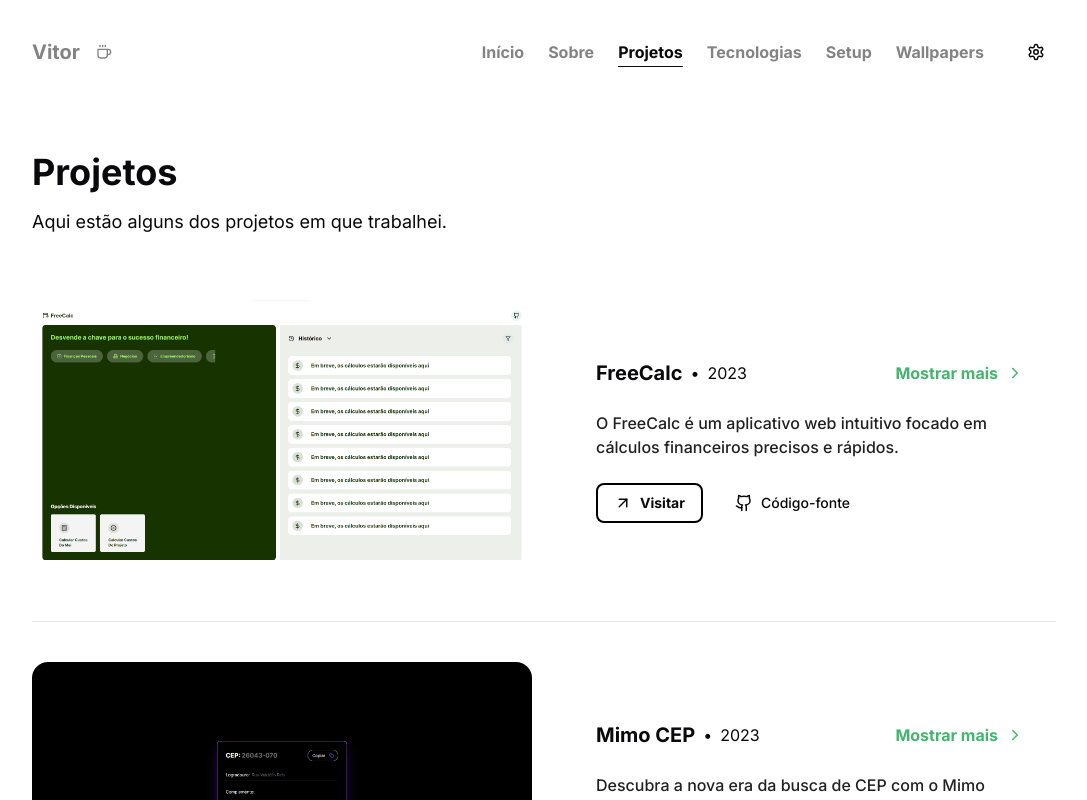
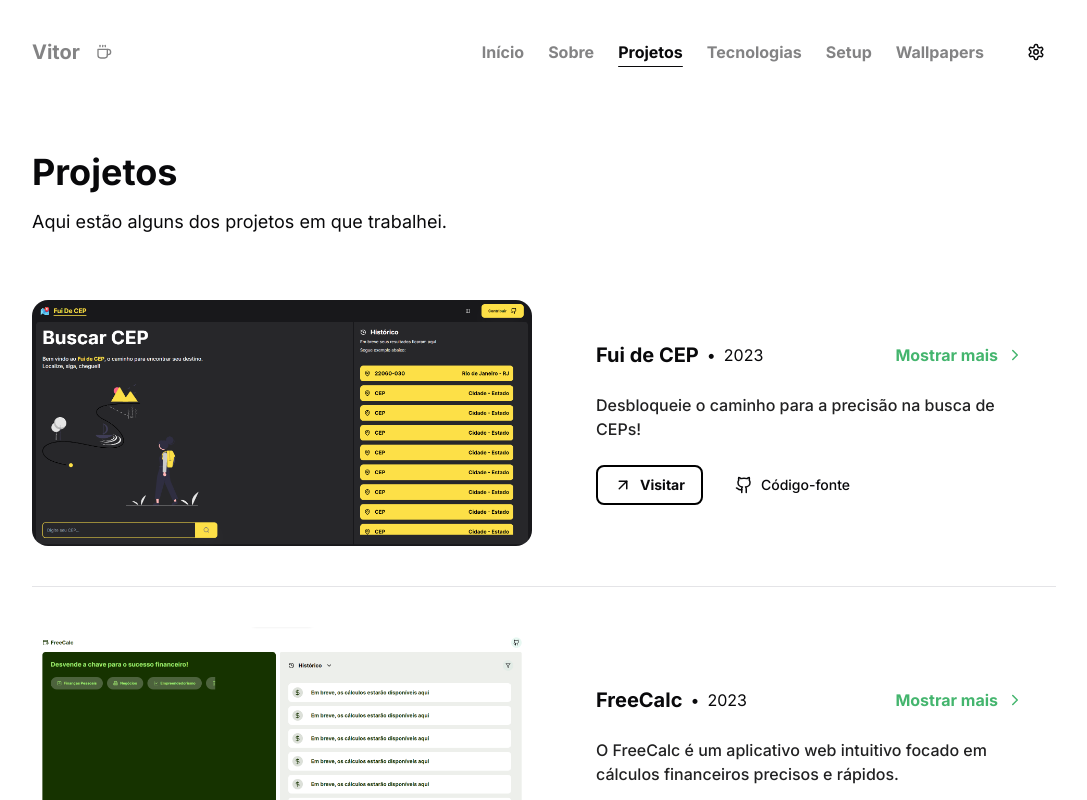
Before and after one commit to euvitordev/meu-portifolio, a Next.js app: page /projetos in a window 1280 px wide. Shown: the top 800 px of the page, without its empty margins (96-1183 px from the left). Built offline with nearby package versions, Linux system fonts and the light colour scheme.

Commit message:
Update: Adjusting project base and adding the "Fui de CEP" project

```diff
--- a/src/app/projetos/mimo-cep/page.tsx
+++ b/src/app/projetos/fui-de-cep/page.tsx
@@ -1,43 +1,42 @@
 import Header from "@/components/header/header";
 import { ChevronLeft, ChevronRight, Github } from "lucide-react";
 import Image from "next/image";
-import ImageHome from "../../../../public/images/mimo-cep.png";
-import ImagePage from "../../../../public/images/mimo-cep.png";
+import ImageFuiDeCep from "../../../public/images/fui-de-cep.png";
 import Link from "next/link";
 
 export default function Projeto() {
   const projectHeader = [
     {
-      title: "Mimo CEP",
-      description: "Descubra a nova era da busca de CEP com o Mimo CEP.",
-      link: "https://mimo-cep.vercel.app/",
-      linkGithub: "https://github.com/euvitordev/mimo-cep",
+      title: "Fui de CEP",
+      description: "Desbloqueie o caminho para a precisão na busca de CEPs!",
+      imagePreview: ImageFuiDeCep,
+      link: "https://fui-de-cep.vercel.app/",
+      linkGithub: "https://github.com/euvitordev/fui-de-cep",
       nameVisit: "Visitar",
+      nameDeploy: "Código-fonte",
       data: "2023",
-      linkPage: "/projetos/mimo-cep",
-      nameDeploy: "Código-fonte",
+      linkPage: "/projetos/fui-de-cep",
     },
   ];
   const projectMain = [
     {
-      image: ImageHome,
-      description:
-        "Visualização da versão web do aplicativo, que inclui a página inicial com opções disponíveis e o histórico de cálculos realizados.",
-    },
-    {
-      image: ImagePage,
+      image: ImageFuiDeCep,
       description: "Em breve, a descrição estará disponível.",
     },
     {
-      image: ImagePage,
+      image: ImageFuiDeCep,
       description: "Em breve, a descrição estará disponível.",
     },
     {
-      image: ImagePage,
+      image: ImageFuiDeCep,
       description: "Em breve, a descrição estará disponível.",
     },
     {
-      image: ImagePage,
+      image: ImageFuiDeCep,
+      description: "Em breve, a descrição estará disponível.",
+    },
+    {
+      image: ImageFuiDeCep,
       description: "Em breve, a descrição estará disponível.",
     },
   ];
--- a/src/app/projetos/page.tsx
+++ b/src/app/projetos/page.tsx
@@ -2,13 +2,24 @@
 import { ArrowUpRight, ChevronRight, Github } from "lucide-react";
 import Image from "next/image";
 import ImageFreeCalc from "../../../public/images/free-calc-home.png";
-import ImageMimoCep from "../../../public/images/mimo-cep.png";
+import ImageFuiDeCep from "../../../public/images/fui-de-cep.png";
 import ImageHabits from "../../../public/images/habits.jpg";
 import { Button } from "@/components/ui/button";
 import Link from "next/link";
 
 export default function Projetos() {
   const projectPreview = [
+    {
+      title: "Fui de CEP",
+      description: "Desbloqueie o caminho para a precisão na busca de CEPs!",
+      imagePreview: ImageFuiDeCep,
+      link: "https://fui-de-cep.vercel.app/",
+      linkGithub: "https://github.com/euvitordev/fui-de-cep",
+      nameVisit: "Visitar",
+      data: "2023",
+      linkPage: "/projetos/fui-de-cep",
+      nameDeploy: "Código-fonte",
+    },
     {
       title: "FreeCalc",
       description:
@@ -19,17 +30,6 @@
       nameVisit: "Visitar",
       data: "2023",
       linkPage: "/projetos/free-calc",
-      nameDeploy: "Código-fonte",
-    },
-    {
-      title: "Mimo CEP",
-      description: "Descubra a nova era da busca de CEP com o Mimo CEP.",
-      imagePreview: ImageMimoCep,
-      link: "https://mimo-cep.vercel.app/",
-      linkGithub: "https://github.com/euvitordev/mimo-cep",
-      nameVisit: "Visitar",
-      data: "2023",
-      linkPage: "/projetos/mimo-cep",
       nameDeploy: "Código-fonte",
     },
     {
--- a/src/components/home/project-session.tsx
+++ b/src/components/home/project-session.tsx
@@ -2,12 +2,21 @@
 import Image from "next/image";
 import { Button } from "../ui/button";
 import ImageFreeCalc from "../../../public/images/free-calc-home.png";
-import ImageMimoCep from "../../../public/images/mimo-cep.png";
+import ImageFuiDeCep from "../../../public/images/fui-de-cep.png";
 import ImageHabits from "../../../public/images/habits.jpg";
 import Link from "next/link";
 
 export default function ProjectSession() {
   const projectPreview = [
+    {
+      title: "Fui de CEP",
+      description: "Desbloqueie o caminho para a precisão na busca de CEPs!",
+      imagePreview: ImageFuiDeCep,
+      link: "https://fui-de-cep.vercel.app/",
+      linkGithub: "https://github.com/euvitordev/fui-de-cep",
+      nameVisit: "Visitar",
+      nameDeploy: "Código-fonte",
+    },
     {
       title: "FreeCalc",
       description:
@@ -15,15 +24,6 @@
       imagePreview: ImageFreeCalc,
       link: "https://free-calc.vercel.app/",
       linkGithub: "https://github.com/euvitordev/FreeCalc",
-      nameVisit: "Visitar",
-      nameDeploy: "Código-fonte",
-    },
-    {
-      title: "Mimo CEP",
-      description: "Descubra a nova era da busca de CEP com o Mimo CEP.",
-      imagePreview: ImageMimoCep,
-      link: "https://mimo-cep.vercel.app/",
-      linkGithub: "https://github.com/euvitordev/mimo-cep",
       nameVisit: "Visitar",
       nameDeploy: "Código-fonte",
     },
```
Also changed, not shown: public/images/fui-de-cep.png (added), public/images/mimo-cep.png (deleted).
